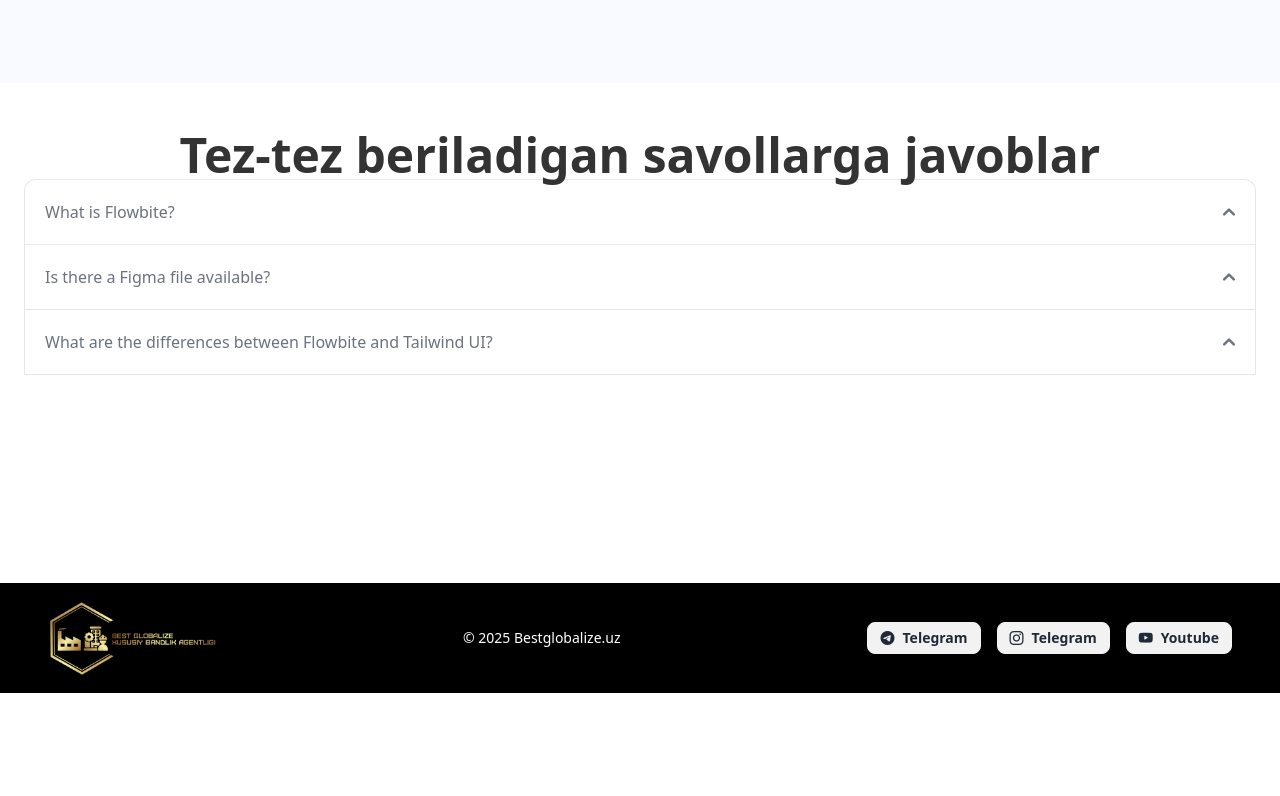
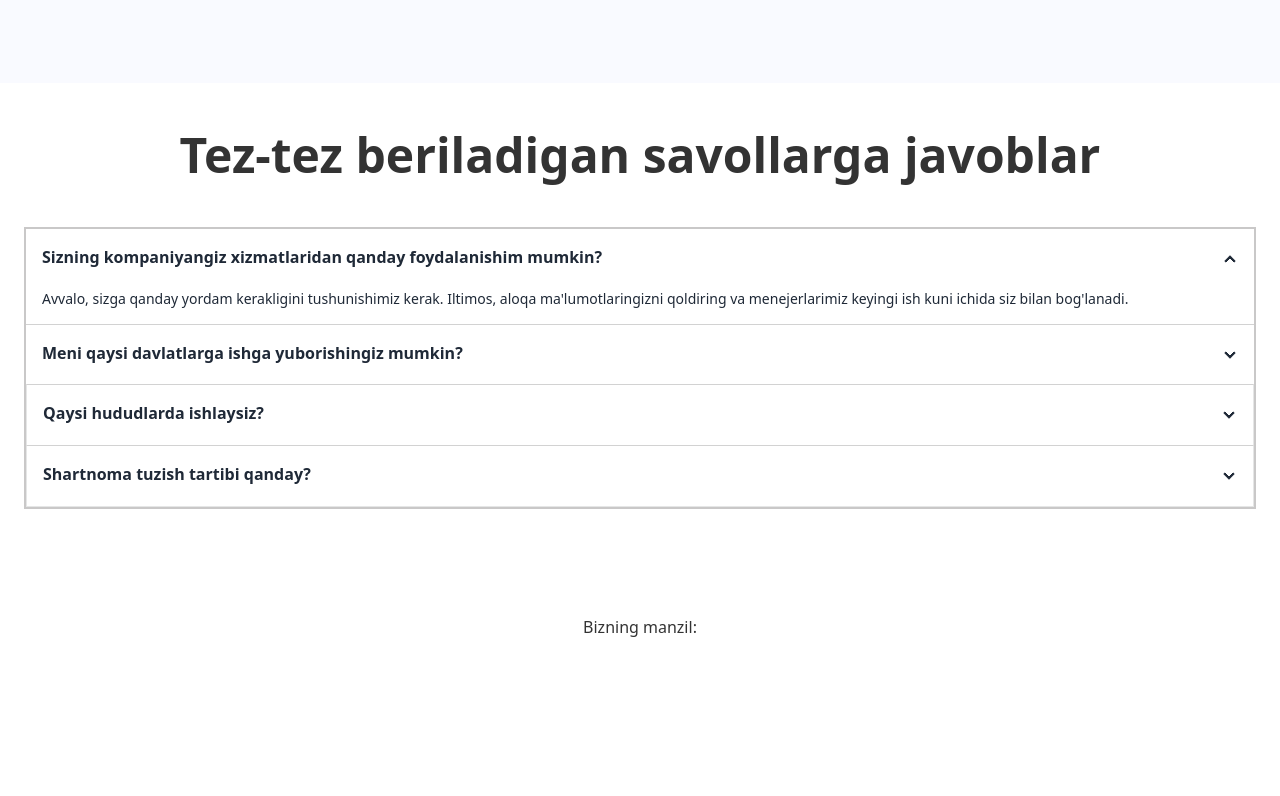
Before and after one commit to samandar-hodiev/bestglobalize.astro, an Astro site: page / in a window 1280 px wide. Shown: the part 3464-4260 px from the top of the page. Before the commit the page ends 4157 px from the top, so only its background shows below. Built offline with nearby package versions, Linux system fonts and the light colour scheme; Astro itself is replaced by a stand-in of ours.

Commit message:
Desktop version ended..

```diff
--- a/package.json
+++ b/package.json
@@ -12,6 +12,7 @@
     "@astrojs/vue": "^5.0.6",
     "@tailwindcss/vite": "^4.0.9",
     "astro": "^5.3.0",
+    "flowbite": "^3.1.2",
     "path": "^0.12.7",
     "tailwindcss": "^4.0.9",
     "vue": "^3.5.13"
--- /dev/null
+++ b/src/components/location/__styles.scss
@@ -0,0 +1,5 @@
+
+h3{
+    font-size: 32px;
+    font-weight: 700;
+}
--- /dev/null
+++ b/src/components/location/index.astro
@@ -0,0 +1,11 @@
+---
+import "./__styles.scss"
+---
+
+
+<section class="pt-8 bg-white">
+    <h3 class="text-bold  text-[#333333] text-center">
+        Bizning manzil:
+    </h3>
+    <iframe class="mt-12" src="https://yandex.uz/map-widget/v1/?from=mapframe&amp;ll=69.276152%2C41.319629&amp;mode=search&amp;sll=69.276083%2C41.319583&amp;source=mapframe&amp;text=41.319583%2C69.276083&amp;utm_source=mapframe&amp;z=17" width="100%" height="600"  allowfullscreen="true" style="position: relative"></iframe>
+</section>
--- a/src/components/question/__styles.scss
+++ b/src/components/question/__styles.scss
@@ -1,5 +1,9 @@
 
+.itemParent{
+    border: solid 2px rgba(156, 154, 154, 0.54);
+    border-radius: 0px;
+}
 
 .item{
-    border: 1px solid red;
+    border-top: solid 1px rgba(192, 192, 192, 0.717);
 }
--- a/src/components/question/index.astro
+++ b/src/components/question/index.astro
@@ -1,118 +1,56 @@
 ---
-import "./__styles.scss"
+import "./__styles.scss";
 ---
 
-
-
-
-
-
 <section class="bg-white w-full h-[500px] pt-12 pb-20">
-  <div class="container mx-auto px-6">
+  <div class="container mx-auto px-6 gap-y-12 flex flex-col">
     <p class="text-5xl text-center text-[#333333] font-bold">
       Tez-tez beriladigan savollarga javoblar
     </p>
 
-
-
-
-
-
-
-
-<div id="accordion-collapse" data-accordion="collapse">
-    <h2 id="accordion-collapse-heading-1">
-      <button type="button" class="flex items-center justify-between w-full p-5 font-medium rtl:text-right text-gray-500 border border-b-0 border-gray-200 rounded-t-xl focus:ring-4 focus:ring-gray-200 dark:focus:ring-gray-800 dark:border-gray-700 dark:text-gray-400 hover:bg-gray-100 dark:hover:bg-gray-800 gap-3" data-accordion-target="#accordion-collapse-body-1" aria-expanded="true" aria-controls="accordion-collapse-body-1">
-        <span>What is Flowbite?</span>
-        <svg data-accordion-icon class="w-3 h-3 rotate-180 shrink-0" aria-hidden="true" xmlns="http://www.w3.org/2000/svg" fill="none" viewBox="0 0 10 6">
-          <path stroke="currentColor" stroke-linecap="round" stroke-linejoin="round" stroke-width="2" d="M9 5 5 1 1 5"/>
-        </svg>
-      </button>
-    </h2>
-    <div id="accordion-collapse-body-1" class="hidden" aria-labelledby="accordion-collapse-heading-1">
-      <div class="p-5 border border-b-0 border-gray-200 dark:border-gray-700 dark:bg-gray-900">
-        <p class="mb-2 text-gray-500 dark:text-gray-400">Flowbite is an open-source library of interactive components built on top of Tailwind CSS including buttons, dropdowns, modals, navbars, and more.</p>
-        <p class="text-gray-500 dark:text-gray-400">Check out this guide to learn how to <a href="/docs/getting-started/introduction/" class="text-blue-600 dark:text-blue-500 hover:underline">get started</a> and start developing websites even faster with components on top of Tailwind CSS.</p>
+    <div class="itemParent join join-vertical  w-full">
+      <div class=" collapse collapse-arrow join-item border-base-300 bg-white">
+        <input type="radio" name="my-accordion-4" checked="checked" />
+        <div class="collapse-title font-semibold">
+          Sizning kompaniyangiz xizmatlaridan qanday foydalanishim mumkin?
+        </div>
+        <div class="collapse-content text-sm">
+          Avvalo, sizga qanday yordam kerakligini tushunishimiz kerak. Iltimos,
+          aloqa ma'lumotlaringizni qoldiring va menejerlarimiz keyingi ish kuni
+          ichida siz bilan bog'lanadi.
+        </div>
       </div>
-    </div>
-    <h2 id="accordion-collapse-heading-2">
-      <button type="button" class="flex items-center justify-between w-full p-5 font-medium rtl:text-right text-gray-500 border border-b-0 border-gray-200 focus:ring-4 focus:ring-gray-200 dark:focus:ring-gray-800 dark:border-gray-700 dark:text-gray-400 hover:bg-gray-100 dark:hover:bg-gray-800 gap-3" data-accordion-target="#accordion-collapse-body-2" aria-expanded="false" aria-controls="accordion-collapse-body-2">
-        <span>Is there a Figma file available?</span>
-        <svg data-accordion-icon class="w-3 h-3 rotate-180 shrink-0" aria-hidden="true" xmlns="http://www.w3.org/2000/svg" fill="none" viewBox="0 0 10 6">
-          <path stroke="currentColor" stroke-linecap="round" stroke-linejoin="round" stroke-width="2" d="M9 5 5 1 1 5"/>
-        </svg>
-      </button>
-    </h2>
-    <div id="accordion-collapse-body-2" class="hidden" aria-labelledby="accordion-collapse-heading-2">
-      <div class="p-5 border border-b-0 border-gray-200 dark:border-gray-700">
-        <p class="mb-2 text-gray-500 dark:text-gray-400">Flowbite is first conceptualized and designed using the Figma software so everything you see in the library has a design equivalent in our Figma file.</p>
-        <p class="text-gray-500 dark:text-gray-400">Check out the <a href="https://flowbite.com/figma/" class="text-blue-600 dark:text-blue-500 hover:underline">Figma design system</a> based on the utility classes from Tailwind CSS and components from Flowbite.</p>
+      <div class="item collapse collapse-arrow join-item border-base-300  bg-white">
+        <input type="radio" name="my-accordion-4" />
+        <div class="collapse-title font-semibold">
+          Meni qaysi davlatlarga ishga yuborishingiz mumkin?
+        </div>
+        <div class="collapse-content text-sm">
+          Ayni paytda biz Polsha, Litva, Latviya, Chexiya, Slovakiya, Saudiya
+          Arabistoni, Janubiy Koreya, Yaponiya kabi mamlakatlarda mehnat
+          shartnomalariga egamiz.
+        </div>
       </div>
-    </div>
-    <h2 id="accordion-collapse-heading-3">
-      <button type="button" class="flex items-center justify-between w-full p-5 font-medium rtl:text-right text-gray-500 border border-gray-200 focus:ring-4 focus:ring-gray-200 dark:focus:ring-gray-800 dark:border-gray-700 dark:text-gray-400 hover:bg-gray-100 dark:hover:bg-gray-800 gap-3" data-accordion-target="#accordion-collapse-body-3" aria-expanded="false" aria-controls="accordion-collapse-body-3">
-        <span>What are the differences between Flowbite and Tailwind UI?</span>
-        <svg data-accordion-icon class="w-3 h-3 rotate-180 shrink-0" aria-hidden="true" xmlns="http://www.w3.org/2000/svg" fill="none" viewBox="0 0 10 6">
-          <path stroke="currentColor" stroke-linecap="round" stroke-linejoin="round" stroke-width="2" d="M9 5 5 1 1 5"/>
-        </svg>
-      </button>
-    </h2>
-    <div id="accordion-collapse-body-3" class="hidden" aria-labelledby="accordion-collapse-heading-3">
-      <div class="p-5 border border-t-0 border-gray-200 dark:border-gray-700">
-        <p class="mb-2 text-gray-500 dark:text-gray-400">The main difference is that the core components from Flowbite are open source under the MIT license, whereas Tailwind UI is a paid product. Another difference is that Flowbite relies on smaller and standalone components, whereas Tailwind UI offers sections of pages.</p>
-        <p class="mb-2 text-gray-500 dark:text-gray-400">However, we actually recommend using both Flowbite, Flowbite Pro, and even Tailwind UI as there is no technical reason stopping you from using the best of two worlds.</p>
-        <p class="mb-2 text-gray-500 dark:text-gray-400">Learn more about these technologies:</p>
-        <ul class="ps-5 text-gray-500 list-disc dark:text-gray-400">
-          <li><a href="https://flowbite.com/pro/" class="text-blue-600 dark:text-blue-500 hover:underline">Flowbite Pro</a></li>
-          <li><a href="https://tailwindui.com/" rel="nofollow" class="text-blue-600 dark:text-blue-500 hover:underline">Tailwind UI</a></li>
-        </ul>
+      <div class="item collapse collapse-arrow join-item border-base-300 border bg-white">
+        <input type="radio" name="my-accordion-4" />
+        <div class="collapse-title font-semibold">
+          Qaysi hududlarda ishlaysiz?
+        </div>
+        <div class="collapse-content text-sm">
+          Toshkentda rasmiy ofisimiz bor.
+        </div>
+      </div>
+      <div class="item collapse collapse-arrow join-item border-base-300 border bg-white">
+        <input type="radio" name="my-accordion-4" />
+        <div class="collapse-title font-semibold">
+          Shartnoma tuzish tartibi qanday?
+        </div>
+        <div class="collapse-content text-sm">
+          Biz bilan o'zingiz uchun qulay bo'lgan har qanday usulda
+          bog'lanishingiz mumkin: bizga telefon orqali qo'ng'iroq qiling yoki
+          raqamingizni qoldirishingiz mumkin, biz sizga qo'ng'iroq qilamiz.
+        </div>
       </div>
     </div>
   </div>
-
-
-
-
-<!--
-    <div class="join join-vertical bg-base-100 w-full">
-      <div class="item  collapse collapse-arrow join-item border-base-300  bg-white">
-        <input type="radio" name="my-accordion-4" checked="checked" />
-        <div class="collapse-title font-semibold">
-          How do I create an account?
-        </div>
-        <div class="collapse-content text-sm">
-          Click the "Sign Up" button in the top right corner and follow the
-          registration process.
-        </div>
-      </div>
-      <div class="collapse collapse-arrow join-item border-base-300 border">
-        <input type="radio" name="my-accordion-4" />
-        <div class="collapse-title font-semibold">
-          I forgot my password. What should I do?
-        </div>
-        <div class="collapse-content text-sm">
-          Click on "Forgot Password" on the login page and follow the
-          instructions sent to your email.
-        </div>
-      </div>
-      <div class="collapse collapse-arrow join-item border-base-300 border">
-        <input type="radio" name="my-accordion-4" />
-        <div class="collapse-title font-semibold">
-          How do I update my profile information?
-        </div>
-        <div class="collapse-content text-sm">
-          Go to "My Account" settings and select "Edit Profile" to make changes.
-        </div>
-      </div>
-    </div> -->
-
-
-
-
-
-
-
-
-
-  </div>
 </section>
--- a/src/pages/index.astro
+++ b/src/pages/index.astro
@@ -6,6 +6,7 @@ import Services from "@components/services/index.astro";
 import Information from "@components/information/index.astro";
 import CountryFlags from "@components/flags/index.astro";
 import Questions from "@components/question/index.astro";
+import Location from "@components/location/index.astro";
 ---
 
 
@@ -16,4 +17,5 @@ import Questions from "@components/question/index.astro";
   <Information />
   <CountryFlags/>
   <Questions/>
+  <Location/>
 </Layout>
```
Also changed, not shown: 1 other file.
